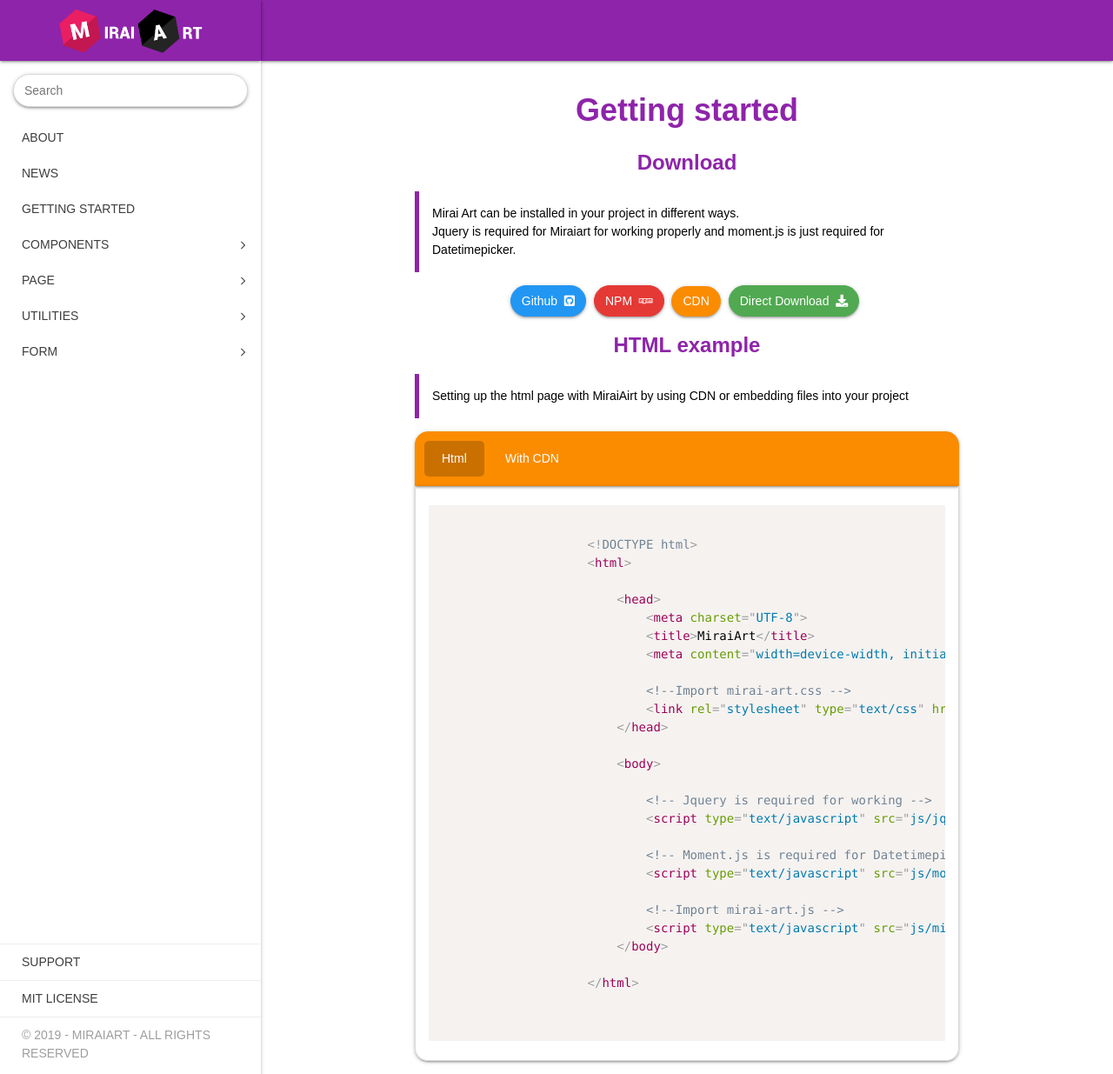
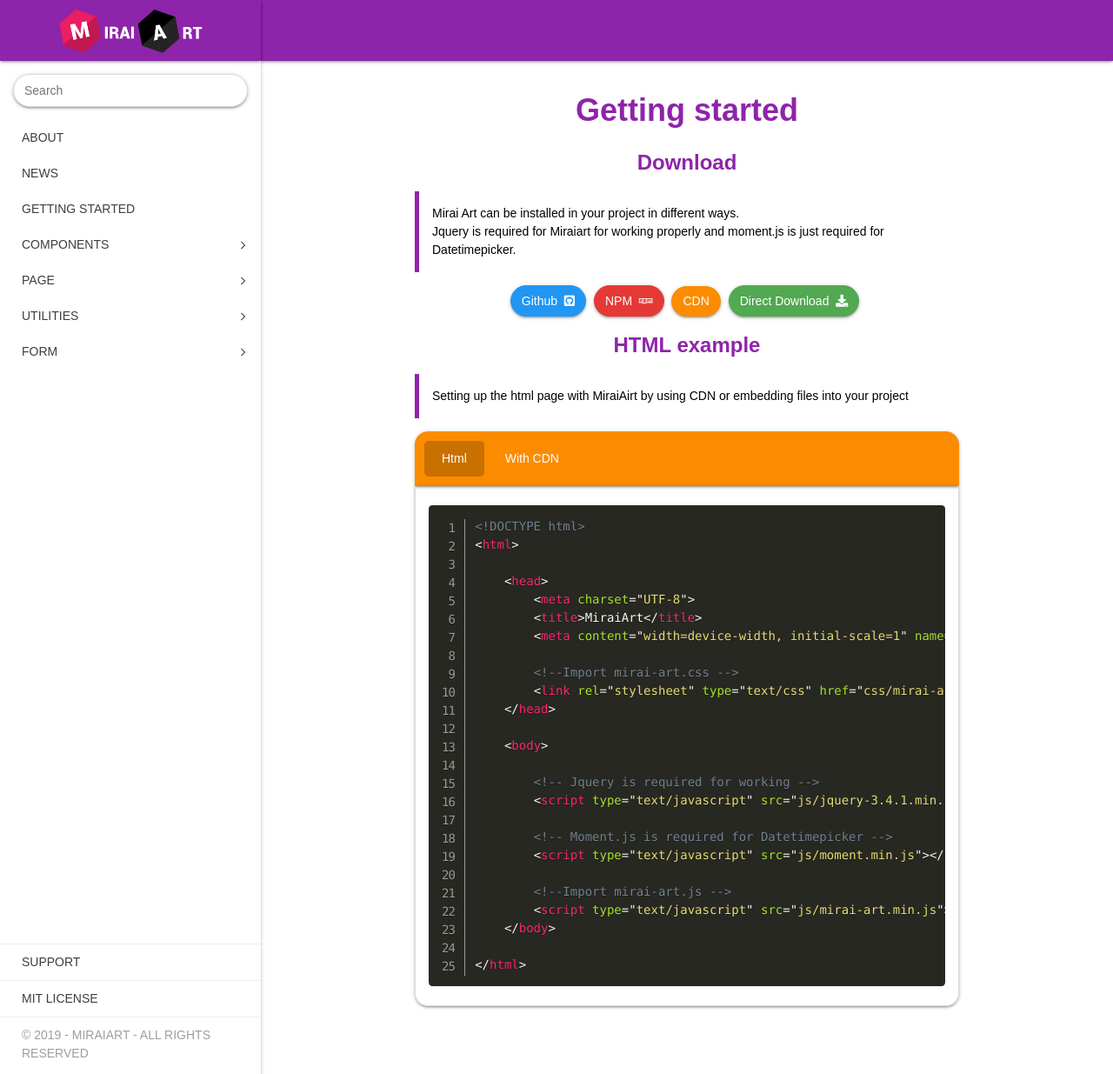
Before and after one commit to MiraiArt/miraiart.github.io, a Jekyll site: the page built from getting-started.html, in a window 1280 px wide. Shown: the whole page at 87% size. Built offline with Jekyll 4.4.1, drawn with Linux system fonts in a browser that asks for light colours; nearby versions of some CDN libraries; comment, search, counter and statistics services are not loaded.

Commit message:
commit prismjs assets

```diff
--- a/_layouts/default.html
+++ b/_layouts/default.html
@@ -7,7 +7,7 @@
     <link rel="icon" type="image/png" href="/img/logo.png" />
     <meta content="width=device-width, initial-scale=1" name="viewport">
     <link rel="stylesheet" type="text/css" href="https://cdnjs.cloudflare.com/ajax/libs/font-awesome/5.9.0/css/all.min.css">
-    <link rel="stylesheet" type="text/css" href="https://cdnjs.cloudflare.com/ajax/libs/prism/1.16.0/themes/prism.min.css">
+    <link rel="stylesheet" type="text/css" href="/assets/prism.css">
     <link rel="stylesheet" type="text/css" href="/css/mirai-art.css">
     <link rel="stylesheet" type="text/css" href="/css/index.css">
     <script type="text/javascript" src="https://cdnjs.cloudflare.com/ajax/libs/jquery/3.4.1/jquery.min.js"></script>
@@ -120,7 +120,7 @@
     <!-- END Body -->
 
 
-    <script type="text/javascript" src="https://cdnjs.cloudflare.com/ajax/libs/prism/1.16.0/prism.min.js"></script>
+    <script type="text/javascript" src="/assets/prism.js"></script>
     <script type="text/javascript" src="/js/mirai-art.js"></script>
     <script type="text/javascript" src="/js/index.js"></script>
 </body>
--- /dev/null
+++ b/assets/prism.css
@@ -0,0 +1,232 @@
+/* PrismJS 1.16.0
+https://prismjs.com/download.html#themes=prism-okaidia&languages=markup+css+clike+javascript&plugins=line-numbers+toolbar+normalize-whitespace+copy-to-clipboard */
+/**
+ * okaidia theme for JavaScript, CSS and HTML
+ * Loosely based on Monokai textmate theme by http://www.monokai.nl/
+ * @author ocodia
+ */
+
+code[class*="language-"],
+pre[class*="language-"] {
+	color: #f8f8f2;
+	background: none;
+	text-shadow: 0 1px rgba(0, 0, 0, 0.3);
+	font-family: Consolas, Monaco, 'Andale Mono', 'Ubuntu Mono', monospace;
+	font-size: 1em;
+	text-align: left;
+	white-space: pre;
+	word-spacing: normal;
+	word-break: normal;
+	word-wrap: normal;
+	line-height: 1.5;
+
+	-moz-tab-size: 4;
+	-o-tab-size: 4;
+	tab-size: 4;
+
+	-webkit-hyphens: none;
+	-moz-hyphens: none;
+	-ms-hyphens: none;
+	hyphens: none;
+}
+
+/* Code blocks */
+pre[class*="language-"] {
+	padding: 1em;
+	margin: .5em 0;
+	overflow: auto;
+	border-radius: 0.3em;
+}
+
+:not(pre) > code[class*="language-"],
+pre[class*="language-"] {
+	background: #272822;
+}
+
+/* Inline code */
+:not(pre) > code[class*="language-"] {
+	padding: .1em;
+	border-radius: .3em;
+	white-space: normal;
+}
+
+.token.comment,
+.token.prolog,
+.token.doctype,
+.token.cdata {
+	color: slategray;
+}
+
+.token.punctuation {
+	color: #f8f8f2;
+}
+
+.namespace {
+	opacity: .7;
+}
+
+.token.property,
+.token.tag,
+.token.constant,
+.token.symbol,
+.token.deleted {
+	color: #f92672;
+}
+
+.token.boolean,
+.token.number {
+	color: #ae81ff;
+}
+
+.token.selector,
+.token.attr-name,
+.token.string,
+.token.char,
+.token.builtin,
+.token.inserted {
+	color: #a6e22e;
+}
+
+.token.operator,
+.token.entity,
+.token.url,
+.language-css .token.string,
+.style .token.string,
+.token.variable {
+	color: #f8f8f2;
+}
+
+.token.atrule,
+.token.attr-value,
+.token.function,
+.token.class-name {
+	color: #e6db74;
+}
+
+.token.keyword {
+	color: #66d9ef;
+}
+
+.token.regex,
+.token.important {
+	color: #fd971f;
+}
+
+.token.important,
+.token.bold {
+	font-weight: bold;
+}
+.token.italic {
+	font-style: italic;
+}
+
+.token.entity {
+	cursor: help;
+}
+
+pre[class*="language-"].line-numbers {
+	position: relative;
+	padding-left: 3.8em;
+	counter-reset: linenumber;
+}
+
+pre[class*="language-"].line-numbers > code {
+	position: relative;
+	white-space: inherit;
+}
+
+.line-numbers .line-numbers-rows {
+	position: absolute;
+	pointer-events: none;
+	top: 0;
+	font-size: 100%;
+	left: -3.8em;
+	width: 3em; /* works for line-numbers below 1000 lines */
+	letter-spacing: -1px;
+	border-right: 1px solid #999;
+
+	-webkit-user-select: none;
+	-moz-user-select: none;
+	-ms-user-select: none;
+	user-select: none;
+
+}
+
+	.line-numbers-rows > span {
+		pointer-events: none;
+		display: block;
+		counter-increment: linenumber;
+	}
+
+		.line-numbers-rows > span:before {
+			content: counter(linenumber);
+			color: #999;
+			display: block;
+			padding-right: 0.8em;
+			text-align: right;
+		}
+
+div.code-toolbar {
+	position: relative;
+}
+
+div.code-toolbar > .toolbar {
+	position: absolute;
+	top: .3em;
+	right: .2em;
+	transition: opacity 0.3s ease-in-out;
+	opacity: 0;
+}
+
+div.code-toolbar:hover > .toolbar {
+	opacity: 1;
+}
+
+/* Separate line b/c rules are thrown out if selector is invalid.
+   IE11 and old Edge versions don't support :focus-within. */
+div.code-toolbar:focus-within > .toolbar {
+	opacity: 1;
+}
+
+div.code-toolbar > .toolbar .toolbar-item {
+	display: inline-block;
+}
+
+div.code-toolbar > .toolbar a {
+	cursor: pointer;
+}
+
+div.code-toolbar > .toolbar button {
+	background: none;
+	border: 0;
+	color: inherit;
+	font: inherit;
+	line-height: normal;
+	overflow: visible;
+	padding: 0;
+	-webkit-user-select: none; /* for button */
+	-moz-user-select: none;
+	-ms-user-select: none;
+}
+
+div.code-toolbar > .toolbar a,
+div.code-toolbar > .toolbar button,
+div.code-toolbar > .toolbar span {
+	color: #bbb;
+	font-size: .8em;
+	padding: 0 .5em;
+	background: #f5f2f0;
+	background: rgba(224, 224, 224, 0.2);
+	box-shadow: 0 2px 0 0 rgba(0,0,0,0.2);
+	border-radius: .5em;
+}
+
+div.code-toolbar > .toolbar a:hover,
+div.code-toolbar > .toolbar a:focus,
+div.code-toolbar > .toolbar button:hover,
+div.code-toolbar > .toolbar button:focus,
+div.code-toolbar > .toolbar span:hover,
+div.code-toolbar > .toolbar span:focus {
+	color: inherit;
+	text-decoration: none;
+}
```
Also changed, not shown: assets/prism.js (added).
